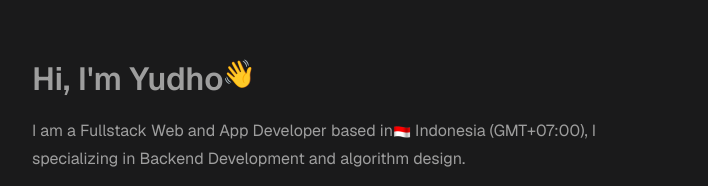
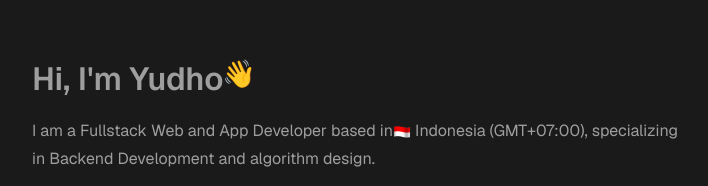
Before and after one commit to yudhopriyodl/Personal-Web-Portfolio-Yudho-01, a plain HTML site: page index.html in a window 1280 px wide. Shown: the part 215-401 px from the top of the page, without its empty margins (283-991 px from the left). Drawn offline with nearby package versions, Linux system fonts and the light colour scheme.

Commit message:
Update index.html

```diff
--- a/index.html
+++ b/index.html
@@ -66,7 +66,7 @@
 
         <p>
             I am a Fullstack Web and App Developer based in<img src="img/509.gif" alt="🇮🇩" width="18" class="emoji" /> Indonesia (GMT+07:00),
-            I specializing in Backend Development and algorithm design.
+            specializing in Backend Development and algorithm design.
         </p>
 
         <p>
```
